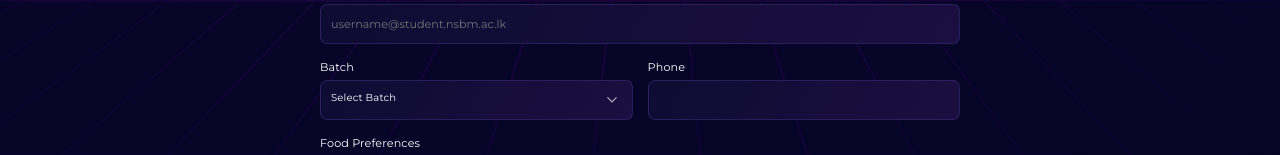
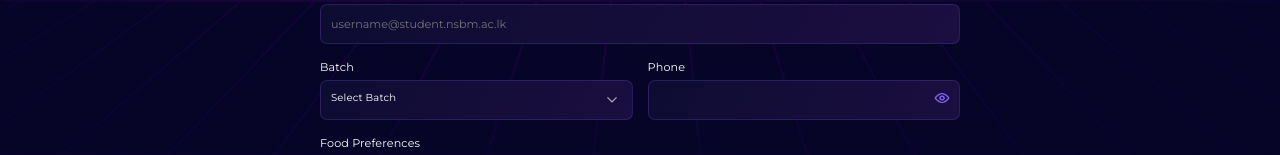
Before and after one commit to fossnsbm/technosphere-web, a React (Vite) app: page /profile in a window 1280 px wide. Both pictures are taken after a click on the label 331 px from the left and 302 px from the top of the page. Shown: the part 449-604 px from the top of the page. Built offline with nearby package versions, Linux system fonts and the light colour scheme.

Commit message:
added password visible eye ball

```diff
--- a/src/components/TextField.css
+++ b/src/components/TextField.css
@@ -1,14 +1,13 @@
-.textf_bg{
-    width: 100%;
-    margin-top: 15px;
-
+.textf_bg {
+  width: 100%;
+  margin-top: 15px;
 }
 
-p{
-    font-size: .7em;
-    margin-bottom: 4px;
+.textf_bg p {
+  font-size: 0.7em;
+  margin-bottom: 4px;
 }
-input {
+.textf_bg input {
   color: white;
   padding: 0px 10px;
   font-size: 0.7em;
@@ -27,8 +26,27 @@ input {
   border-radius: 7px;
   border: 1px solid #8566ff32;
 }
-input:focus{
+.textf_bg input:focus {
   outline: none;
   border-width: 2px;
-  border-color:#896df932 ;
+  border-color: #896df932;
 }
+.textf_bg span{
+  position: relative;
+}
+.eye {
+  position: absolute;
+  top: 50%; /* position the top  edge of the element at the middle of the parent */
+  right: 1%; /* position the left edge of the element at the middle of the parent */
+
+  transform: translate(-50%, -50%);
+
+
+
+
+}
+
+.eye img{
+  width: 15px;
+  object-fit: cover;
+}
--- a/src/components/TextField.tsx
+++ b/src/components/TextField.tsx
@@ -1,10 +1,11 @@
 import "./TextField.css";
+import eye from "../assets/eye.png";
+import { useState } from "react";
 
 export enum InputType {
   Number = "number",
   Text = "text",
-  Email  = "email",
-
+  Email = "email",
 }
 interface AppState {
   title: string;
@@ -12,11 +13,22 @@ interface AppState {
   type: InputType;
   placeholder: string;
 }
-const TextField = ({ title, placeholder , type }: AppState) => {
+const TextField = ({ title, placeholder, type, obscured }: AppState) => {
+  const [visible, setVisible] = useState(false);
   return (
     <div className="textf_bg">
       <p>{title}</p>
-      <input type={type} placeholder={placeholder} />
+      <span>
+        <input
+          type={obscured ? (visible ? "text" : "password") : type}
+          placeholder={placeholder}
+        />
+        {obscured && (
+          <div className="eye" onClick={() => setVisible(!visible)}>
+            <img src={eye} alt="" />
+          </div>
+        )}
+      </span>
     </div>
   );
 };
--- a/src/pages/Profile.tsx
+++ b/src/pages/Profile.tsx
@@ -74,7 +74,7 @@ const Profile = () => {
             <div className="form_data-secondary">
               <div className="row">
               <Dropdown placeholder="Batch" items={['19.2' , '20.1' , '20.2' , '20.3' , '21.1' , '22.1' , '22.2']} position={PositionType.Up}/>
-                <TextField title="Phone" placeholder="" obscured={false}  type={InputType.Text}/>
+                <TextField title="Phone" placeholder="" obscured={true}  type={InputType.Text}/>
               </div>
               <Dropdown placeholder="Food Preferences" items={['Vegetarian' , 'Non-vegetarian']} position={PositionType.Down}/>
               {/* <TextField title="Food Preferences" placeholder=""/> */}
```
Also changed, not shown: src/assets/eye.png (added).
